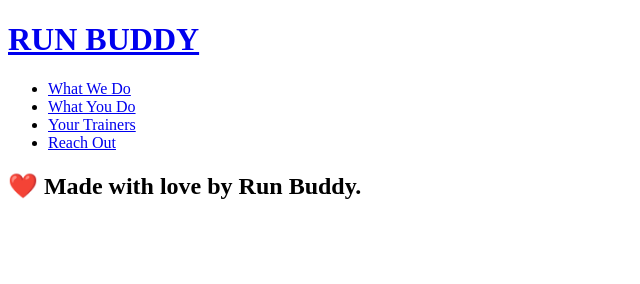
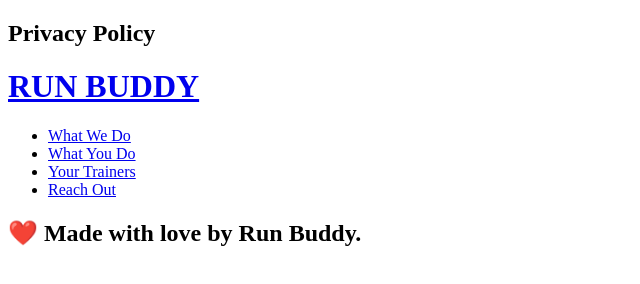
Before and after one commit to justbekazu/run-buddy, a plain HTML site: page privacy-policy.html in a window 1280 px wide. Shown: the whole page, without its empty margins (0-640 px from the left). Drawn offline with Linux system fonts and the light colour scheme.

Commit message:
adding privacy statement

```diff
--- a/privacy-policy.html
+++ b/privacy-policy.html
@@ -7,7 +7,9 @@
 
     <header>
         <section class="hero">
-
+            <h2 class="page-title">
+                Privacy Policy
+            </h2>
         </section>
         <h1>
 
```
